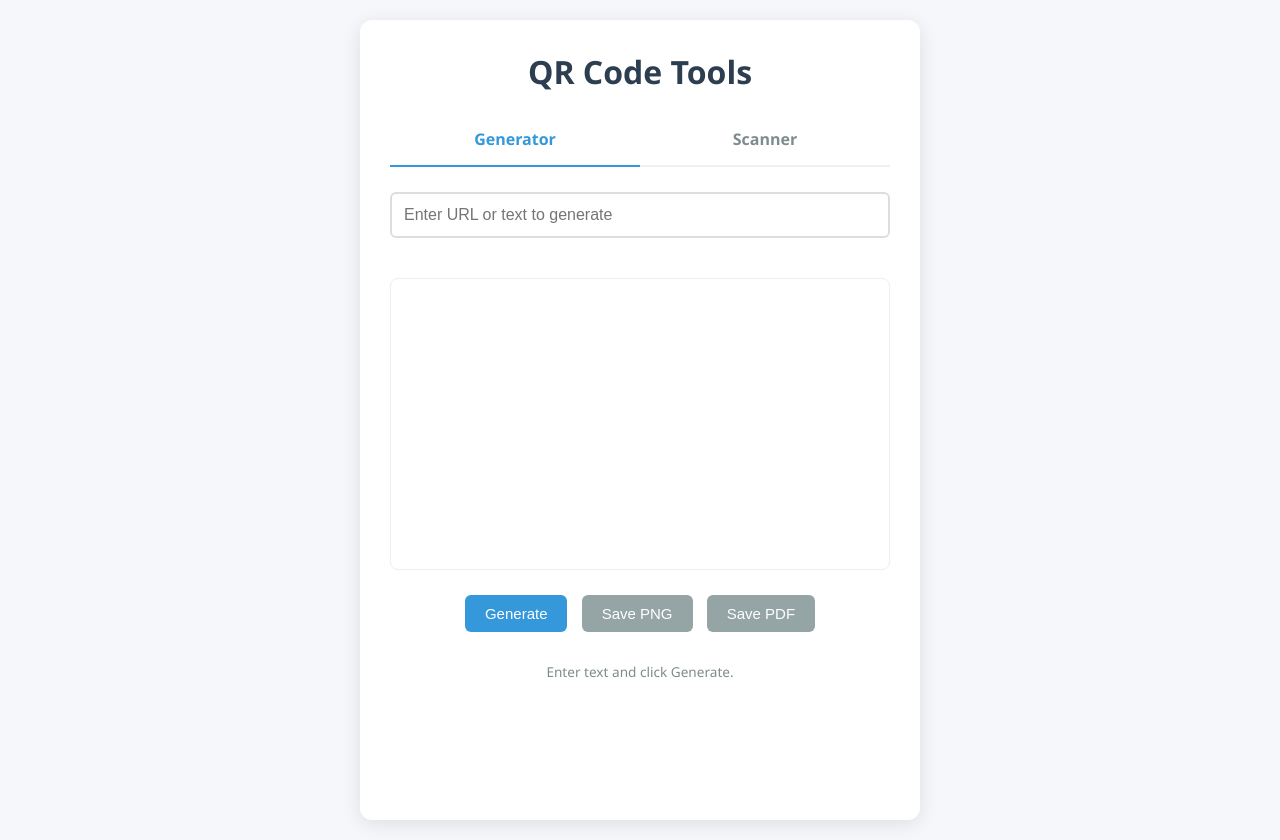
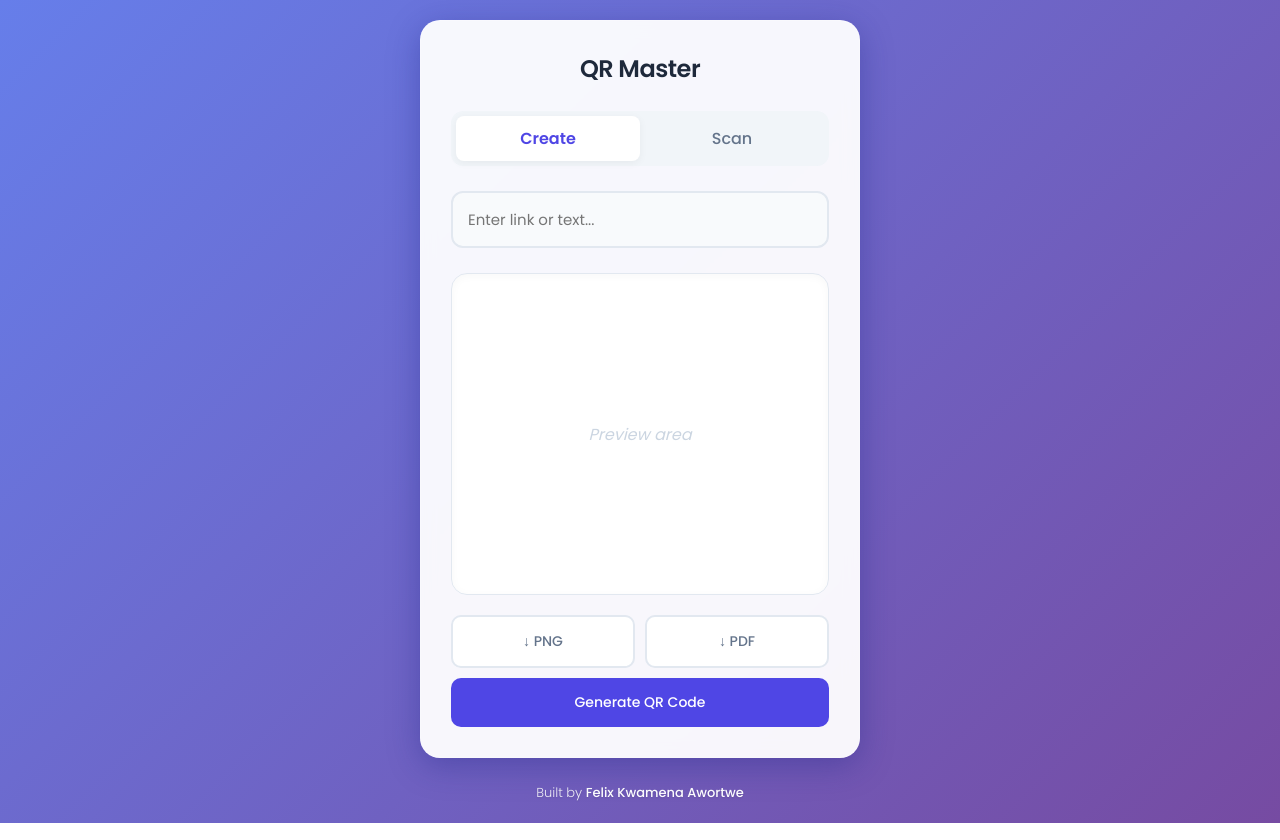
Before and after one commit to felaris/qr-code-generator, a plain HTML site: page index.html in a window 1280 px wide. Drawn offline with nearby package versions, Linux system fonts and the light colour scheme.

Commit message:
added UI

```diff
--- a/index.html
+++ b/index.html
@@ -3,262 +3,365 @@
 <head>
   <meta charset="UTF-8" />
   <meta name="viewport" content="width=device-width, initial-scale=1.0"/>
-  <title>QR Code Tools</title>
+  <title>QR Master | By Felix Kwamena Awortwe</title>
   <script src="https://cdnjs.cloudflare.com/ajax/libs/qrcodejs/1.0.0/qrcode.min.js"></script>
   <script src="https://cdnjs.cloudflare.com/ajax/libs/jspdf/2.5.1/jspdf.umd.min.js"></script>
-  <!-- Library for QR Scanning -->
   <script src="https://unpkg.com/html5-qrcode" type="text/javascript"></script>
+
+  <!-- Modern Font -->
+  <link rel="preconnect" href="https://fonts.googleapis.com">
+  <link rel="preconnect" href="https://fonts.gstatic.com" crossorigin>
+  <link href="https://fonts.googleapis.com/css2?family=Poppins:wght@300;400;500;600&display=swap" rel="stylesheet">
+
   <style>
+    :root {
+      --primary: #4f46e5;
+      --primary-hover: #4338ca;
+      --secondary: #64748b;
+      --success: #10b981;
+      --bg-gradient: linear-gradient(135deg, #667eea 0%, #764ba2 100%);
+      --glass-bg: rgba(255, 255, 255, 0.95);
+      --glass-shadow: 0 8px 32px 0 rgba(31, 38, 135, 0.37);
+    }
+
     body {
-      font-family: 'Segoe UI', Tahoma, Geneva, Verdana, sans-serif;
-      background: #f5f7fa;
+      font-family: 'Poppins', sans-serif;
+      background: var(--bg-gradient);
       display: flex;
+      flex-direction: column;
+      align-items: center;
       justify-content: center;
-      padding: 20px;
       min-height: 100vh;
       margin: 0;
+      color: #333;
     }
+
+    .main-wrapper {
+      width: 100%;
+      max-width: 480px;
+      padding: 20px;
+      box-sizing: border-box;
+      animation: slideUp 0.6s ease-out;
+    }
+
     .container {
-      background: white;
+      background: var(--glass-bg);
       padding: 30px;
-      border-radius: 12px;
-      box-shadow: 0 4px 20px rgba(0,0,0,0.1);
-      max-width: 500px;
-      width: 100%;
+      border-radius: 20px;
+      box-shadow: var(--glass-shadow);
+      backdrop-filter: blur(8px);
+      -webkit-backdrop-filter: blur(8px);
+      border: 1px solid rgba(255, 255, 255, 0.18);
+      position: relative;
+      overflow: hidden;
+    }
+
+    h1 {
+      color: #1e293b;
+      margin: 0 0 25px 0;
+      font-weight: 600;
+      font-size: 24px;
       text-align: center;
-      display: flex;
-      flex-direction: column;
-    }
-    h1 {
-      color: #2c3e50;
-      margin-bottom: 20px;
-      margin-top: 0;
+      letter-spacing: -0.5px;
     }
 
     /* Tabs */
     .tabs {
       display: flex;
-      border-bottom: 2px solid #ecf0f1;
+      background: #f1f5f9;
+      padding: 5px;
+      border-radius: 12px;
       margin-bottom: 25px;
+      position: relative;
     }
     .tab {
       flex: 1;
-      padding: 15px;
+      padding: 10px;
       cursor: pointer;
-      color: #7f8c8d;
-      font-weight: 600;
-      transition: all 0.3s ease;
-    }
-    .tab:hover {
-      color: #3498db;
-      background: #f8f9fa;
+      color: #64748b;
+      font-weight: 500;
+      text-align: center;
+      border-radius: 8px;
+      transition: all 0.3s cubic-bezier(0.4, 0, 0.2, 1);
+      z-index: 1;
     }
     .tab.active {
-      color: #3498db;
-      border-bottom: 2px solid #3498db;
-      margin-bottom: -2px;
+      background: white;
+      color: var(--primary);
+      box-shadow: 0 2px 8px rgba(0,0,0,0.05);
+      font-weight: 600;
     }
 
-    /* Panel Visibility */
+    /* Panel Transitions */
     .panel {
       display: none;
-      animation: fadeIn 0.3s ease-in-out;
+      animation: fadeIn 0.4s ease-in-out;
     }
     .panel.active {
       display: block;
     }
+
+    /* Form Elements */
+    .input-group {
+      position: relative;
+      margin-bottom: 25px;
+    }
+    input[type="text"] {
+      width: 100%;
+      padding: 15px;
+      font-size: 15px;
+      font-family: inherit;
+      border: 2px solid #e2e8f0;
+      border-radius: 12px;
+      box-sizing: border-box;
+      transition: all 0.3s;
+      background: #f8fafc;
+    }
+    input[type="text"]:focus {
+      border-color: var(--primary);
+      background: white;
+      outline: none;
+      box-shadow: 0 0 0 4px rgba(79, 70, 229, 0.1);
+    }
+
+    /* Buttons */
+    .btn-grid {
+      display: grid;
+      grid-template-columns: 1fr 1fr;
+      gap: 10px;
+      margin-top: 20px;
+    }
+    .btn-full {
+      width: 100%;
+      margin-top: 10px;
+    }
+
+    button {
+      background: var(--primary);
+      color: white;
+      border: none;
+      padding: 14px;
+      font-size: 14px;
+      font-weight: 500;
+      font-family: inherit;
+      border-radius: 10px;
+      cursor: pointer;
+      transition: all 0.2s cubic-bezier(0.4, 0, 0.2, 1);
+      display: inline-flex;
+      align-items: center;
+      justify-content: center;
+      gap: 8px;
+    }
+    button:hover {
+      background: var(--primary-hover);
+      transform: translateY(-2px);
+      box-shadow: 0 4px 12px rgba(79, 70, 229, 0.2);
+    }
+    button:active {
+      transform: translateY(0);
+    }
+    button.secondary {
+      background: white;
+      color: var(--secondary);
+      border: 2px solid #e2e8f0;
+    }
+    button.secondary:hover {
+      background: #f8fafc;
+      border-color: #cbd5e1;
+      color: #475569;
+      box-shadow: none;
+    }
+    button.success {
+      background: var(--success);
+    }
+    button.success:hover {
+      background: #059669;
+      box-shadow: 0 4px 12px rgba(16, 185, 129, 0.2);
+    }
+
+    /* QR Display */
+    #qrcode {
+      margin: 10px auto;
+      padding: 20px;
+      background: white;
+      border-radius: 16px;
+      border: 1px solid #e2e8f0;
+      display: flex;
+      justify-content: center;
+      align-items: center;
+      min-height: 280px;
+      box-shadow: inset 0 2px 10px rgba(0,0,0,0.03);
+      transition: all 0.3s;
+    }
+    #qrcode img {
+      animation: scaleIn 0.4s cubic-bezier(0.34, 1.56, 0.64, 1);
+    }
+
+    /* Scanner */
+    #reader {
+      width: 100%;
+      border-radius: 12px;
+      overflow: hidden;
+      background: #000;
+      box-shadow: 0 4px 6px -1px rgba(0, 0, 0, 0.1);
+    }
+    .scanner-controls {
+      margin-top: 15px;
+      text-align: center;
+    }
+    #scanResultContainer {
+      margin-top: 20px;
+      padding: 15px;
+      background: #f0fdf4;
+      border: 1px solid #bbf7d0;
+      border-radius: 12px;
+      animation: slideUp 0.3s ease-out;
+    }
+    #scanResultText {
+      font-family: 'Courier New', monospace;
+      font-size: 14px;
+      color: #166534;
+      word-break: break-all;
+      margin: 10px 0 15px;
+      font-weight: 600;
+    }
+
+    /* Footer / Credit */
+    .footer {
+      margin-top: 25px;
+      text-align: center;
+      color: rgba(255, 255, 255, 0.9);
+      font-size: 13px;
+      font-weight: 300;
+      text-shadow: 0 1px 2px rgba(0,0,0,0.1);
+    }
+    .footer strong {
+      font-weight: 500;
+      color: #fff;
+    }
+
+    /* Animations */
     @keyframes fadeIn {
       from { opacity: 0; transform: translateY(5px); }
       to { opacity: 1; transform: translateY(0); }
     }
-
-    /* Input & Buttons */
-    input[type="text"] {
-      width: 100%;
-      padding: 12px;
-      font-size: 16px;
-      border: 2px solid #ddd;
-      border-radius: 6px;
-      margin-bottom: 20px;
-      box-sizing: border-box;
-      transition: border-color 0.3s;
+    @keyframes slideUp {
+      from { opacity: 0; transform: translateY(20px); }
+      to { opacity: 1; transform: translateY(0); }
     }
-    input[type="text"]:focus {
-      border-color: #3498db;
-      outline: none;
-    }
-    button {
-      background: #3498db;
-      color: white;
-      border: none;
-      padding: 10px 20px;
-      font-size: 15px;
-      border-radius: 6px;
-      cursor: pointer;
-      margin: 5px;
-      transition: background 0.2s, transform 0.1s;
-    }
-    button:hover {
-      background: #2980b9;
-    }
-    button:active {
-      transform: scale(0.98);
-    }
-    button.secondary {
-      background: #95a5a6;
-    }
-    button.secondary:hover {
-      background: #7f8c8d;
-    }
-    button.success {
-      background: #27ae60;
-    }
-    button.success:hover {
-      background: #219150;
+    @keyframes scaleIn {
+      from { opacity: 0; transform: scale(0.8); }
+      to { opacity: 1; transform: scale(1); }
     }
 
-    /* Generator Specific */
-    #qrcode {
-      margin: 20px auto;
-      padding: 15px;
-      background: white;
-      border: 1px solid #eee;
-      border-radius: 8px;
+    /* Utilities */
+    .hidden { display: none !important; }
+    .status-badge {
       display: inline-block;
-      min-height: 260px; /* Prevent layout shift */
-      display: flex;
-      align-items: center;
-      justify-content: center;
-    }
-    #qrcode img {
-      display: block; /* Fix spacing issues */
-    }
-
-    /* Scanner Specific */
-    #reader {
-      width: 100%;
-      border-radius: 8px;
-      overflow: hidden;
-      background: #000;
-      margin-bottom: 15px;
-    }
-    #scanResultContainer {
-      background: #f8f9fa;
-      padding: 15px;
-      border-radius: 8px;
-      border: 1px solid #eee;
-      margin-top: 15px;
-      text-align: left;
-    }
-    #scanResultText {
-      font-family: monospace;
-      word-break: break-all;
-      color: #2c3e50;
-      background: #fff;
-      padding: 10px;
-      border: 1px solid #ddd;
-      border-radius: 4px;
-      margin: 10px 0;
-      max-height: 100px;
-      overflow-y: auto;
-    }
-    .status-msg {
-      color: #7f8c8d;
-      font-style: italic;
+      padding: 4px 12px;
+      border-radius: 20px;
+      font-size: 12px;
+      background: #e2e8f0;
+      color: #64748b;
       margin-bottom: 10px;
-    }
-
-    .info {
-      color: #7f8c8d;
-      font-size: 0.85em;
-      margin-top: 25px;
     }
   </style>
 </head>
 <body>
 
+<div class="main-wrapper">
   <div class="container">
-  <h1>QR Code Tools</h1>
+    <h1>QR Master</h1>
 
     <div class="tabs">
-    <div class="tab active" onclick="switchTab('generator')">Generator</div>
-    <div class="tab" onclick="switchTab('scanner')">Scanner</div>
+      <div class="tab active" onclick="switchTab('generator')">Create</div>
+      <div class="tab" onclick="switchTab('scanner')">Scan</div>
     </div>
 
     <!-- GENERATOR PANEL -->
     <div id="generator" class="panel active">
-    <input type="text" id="urlInput" placeholder="Enter URL or text to generate" />
-
-    <div id="qrcode"></div>
-
-    <div class="actions">
-      <button onclick="generateQR()">Generate</button>
-      <button onclick="downloadPNG()" class="secondary">Save PNG</button>
-      <button onclick="downloadPDF()" class="secondary">Save PDF</button>
+      <div class="input-group">
+        <input type="text" id="urlInput" placeholder="Enter link or text..." autocomplete="off" />
       </div>
 
-    <div class="info">
-      Enter text and click Generate.
+      <div id="qrcode">
+        <span style="color:#cbd5e1; font-style:italic;">Preview area</span>
       </div>
+
+      <div class="btn-grid">
+        <button onclick="downloadPNG()" class="secondary">
+          <span>↓ PNG</span>
+        </button>
+        <button onclick="downloadPDF()" class="secondary">
+          <span>↓ PDF</span>
+        </button>
+      </div>
+      <button onclick="generateQR()" class="btn-full">Generate QR Code</button>
     </div>
 
     <!-- SCANNER PANEL -->
     <div id="scanner" class="panel">
       <div id="reader"></div>
 
-    <div id="scannerControls">
-       <div id="scannerStatus" class="status-msg">Camera permission required to scan.</div>
+      <div class="scanner-controls">
+         <div id="scannerStatus" class="status-badge">Camera Ready</div>
+         <div style="margin-top:10px;">
            <button id="startScanBtn" onclick="startScanner()">Start Camera</button>
-       <button id="stopScanBtn" onclick="stopScanner()" style="display:none;" class="secondary">Stop Camera</button>
+           <button id="stopScanBtn" onclick="stopScanner()" class="secondary hidden">Stop Camera</button>
+         </div>
       </div>
 
-    <div id="scanResultContainer" style="display:none">
-       <h3 style="margin-top:0; font-size:16px;">Scanned Data:</h3>
+      <div id="scanResultContainer" class="hidden">
+         <div style="font-size:12px; color:#166534; text-transform:uppercase; letter-spacing:0.5px; font-weight:600;">Detected Content</div>
          <div id="scanResultText"></div>
-       <button onclick="copyScanResult()" class="success">Copy Text</button>
-       <button onclick="resetScan()" class="secondary">Scan Another</button>
+         <div class="btn-grid">
+            <button onclick="copyScanResult()" class="success">Copy</button>
+            <button onclick="resetScan()" class="secondary">Scan Again</button>
          </div>
+      </div>
+    </div>
+  </div>
+
+  <div class="footer">
+    Built by <strong>Felix Kwamena Awortwe</strong>
   </div>
 </div>
 
 <script>
 // --- TABS LOGIC ---
 function switchTab(tabName) {
-  // Hide all panels
   document.querySelectorAll('.panel').forEach(p => p.classList.remove('active'));
   document.querySelectorAll('.tab').forEach(t => t.classList.remove('active'));
 
-  // Show selected
   document.getElementById(tabName).classList.add('active');
-
-  // Highlight tab
   const tabIndex = tabName === 'generator' ? 0 : 1;
   document.querySelectorAll('.tab')[tabIndex].classList.add('active');
 
-  // If switching away from scanner, optionally stop it to save battery
   if (tabName === 'generator' && html5QrcodeScanner) {
-     // Optional: stopScanner();
+     stopScanner();
   }
 }
-
 
 // --- GENERATOR LOGIC ---
 let qrCodeObj = null;
 const qrContainer = document.getElementById("qrcode");
 const urlInput = document.getElementById("urlInput");
 
+// Initialize with a default placeholder or empty
 function generateQR() {
   const text = urlInput.value.trim();
   if (!text) {
-    alert("Please enter some text or a URL!");
+    // Shake animation for error feedback
+    urlInput.style.borderColor = "#ef4444";
+    setTimeout(() => urlInput.style.borderColor = "#e2e8f0", 500);
     return;
   }
 
-  qrContainer.innerHTML = ""; // Clear previous
+  qrContainer.innerHTML = "";
   qrCodeObj = new QRCode(qrContainer, {
     text: text,
-    width: 256,
-    height: 256,
+    width: 240,
+    height: 240,
     colorDark: "#000000",
     colorLight: "#ffffff",
     correctLevel: QRCode.CorrectLevel.H
@@ -267,30 +370,45 @@ function generateQR() {
 
 function downloadPNG() {
   const img = qrContainer.querySelector("img");
-  if (!img) { alert("Generate a QR code first!"); return; }
+  if (!img) { alert("Please generate a QR code first"); return; }
 
   const link = document.createElement("a");
-  link.download = "qrcode.png";
+  link.download = "qr-code.png";
   link.href = img.src;
   link.click();
 }
 
 function downloadPDF() {
   const canvas = qrContainer.querySelector("canvas");
-  if (!canvas) { alert("Generate a QR code first!"); return; }
+  if (!canvas) { alert("Please generate a QR code first"); return; }
 
   const { jsPDF } = window.jspdf;
   const doc = new jsPDF({ orientation: "portrait", unit: "mm", format: "a5" });
+  const imgData = canvas.toDataURL("image/png");
 
-  const imgData = canvas.toDataURL("image/png");
+  // A5 dimensions: 148 x 210
   const qrSize = 100;
   const x = (148 - qrSize) / 2;
-  const y = (210 - qrSize) / 2 - 10;
+  const y = (210 - qrSize) / 2 - 20;
+
+  doc.setFillColor(255, 255, 255);
+  doc.rect(0, 0, 148, 210, 'F'); // White background
 
   doc.addImage(imgData, "PNG", x, y, qrSize, qrSize);
+
+  doc.setFont("helvetica", "bold");
+  doc.setFontSize(14);
+  doc.setTextColor(50, 50, 50);
+  doc.text("Scan Me", 74, y + qrSize + 10, { align: "center" });
+
+  doc.setFont("helvetica", "normal");
   doc.setFontSize(10);
-  doc.text(urlInput.value.trim().substring(0, 40) + "...", 74, y + qrSize + 10, { align: "center" });
-  doc.save("qrcode.pdf");
+  doc.setTextColor(100, 100, 100);
+  let text = urlInput.value.trim();
+  if(text.length > 40) text = text.substring(0, 37) + "...";
+  doc.text(text, 74, y + qrSize + 18, { align: "center" });
+
+  doc.save("qr-code.pdf");
 }
 
 urlInput.addEventListener("keypress", (e) => {
@@ -307,35 +425,39 @@ const startScanBtn = document.getElementById('startScanBtn');
 const stopScanBtn = document.getElementById('stopScanBtn');
 
 function startScanner() {
-  scannerStatus.innerText = "Initializing camera...";
+  scannerStatus.innerText = "Starting Camera...";
+  scannerStatus.style.background = "#e2e8f0";
 
-  // Create instance if not exists
   if (!html5QrcodeScanner) {
       html5QrcodeScanner = new Html5Qrcode("reader");
   }
 
   const config = { fps: 10, qrbox: { width: 250, height: 250 } };
 
-  // Prefer back camera
   html5QrcodeScanner.start({ facingMode: "environment" }, config, onScanSuccess, onScanFailure)
   .then(() => {
-      scannerStatus.innerText = "Scanning... Point camera at a QR code.";
-      startScanBtn.style.display = "none";
-      stopScanBtn.style.display = "inline-block";
-      scanResultContainer.style.display = "none";
+      scannerStatus.innerText = "Scanning active";
+      scannerStatus.style.background = "#bbf7d0";
+      scannerStatus.style.color = "#166534";
+      startScanBtn.classList.add('hidden');
+      stopScanBtn.classList.remove('hidden');
+      scanResultContainer.classList.add('hidden');
   })
   .catch(err => {
       console.error(err);
-      scannerStatus.innerText = "Error starting camera: " + err;
+      scannerStatus.innerText = "Camera Error";
+      alert("Error accessing camera. Please ensure you are using HTTPS or localhost.");
   });
 }
 
 function stopScanner() {
   if (html5QrcodeScanner) {
       html5QrcodeScanner.stop().then(() => {
-          scannerStatus.innerText = "Camera stopped.";
-          startScanBtn.style.display = "inline-block";
-          stopScanBtn.style.display = "none";
+          scannerStatus.innerText = "Camera Stopped";
+          scannerStatus.style.background = "#e2e8f0";
+          scannerStatus.style.color = "#64748b";
+          startScanBtn.classList.remove('hidden');
+          stopScanBtn.classList.add('hidden');
       }).catch(err => {
           console.error("Failed to stop", err);
       });
@@ -343,35 +465,30 @@ function stopScanner() {
 }
 
 function onScanSuccess(decodedText, decodedResult) {
-  // Stop scanning after success (optional, creates better UX)
   stopScanner();
-
-  // Display result
   scanResultText.innerText = decodedText;
-  scanResultContainer.style.display = "block";
-  scannerStatus.innerText = "QR Code detected!";
+  scanResultContainer.classList.remove('hidden');
+  scannerStatus.innerText = "Success!";
 }
 
 function onScanFailure(error) {
-  // handle scan failure, usually better to ignore and keep scanning.
-  // console.warn(`Code scan error = ${error}`);
+  // No-op for cleaner logs
 }
 
 function resetScan() {
-  scanResultContainer.style.display = "none";
+  scanResultContainer.classList.add('hidden');
   startScanner();
 }
 
 function copyScanResult() {
   const text = scanResultText.innerText;
   navigator.clipboard.writeText(text).then(() => {
-    const originalText = document.querySelector("#scanResultContainer button.success").innerText;
-    document.querySelector("#scanResultContainer button.success").innerText = "Copied!";
-    setTimeout(() => {
-        document.querySelector("#scanResultContainer button.success").innerText = originalText;
-    }, 2000);
+    const btn = document.querySelector("#scanResultContainer button.success");
+    const originalText = btn.innerText;
+    btn.innerText = "Copied!";
+    setTimeout(() => { btn.innerText = originalText; }, 2000);
   }).catch(err => {
-    alert("Failed to copy: " + err);
+    alert("Copy failed");
   });
 }
 </script>
```
Lines whose indentation alone changed are shown as unchanged.
